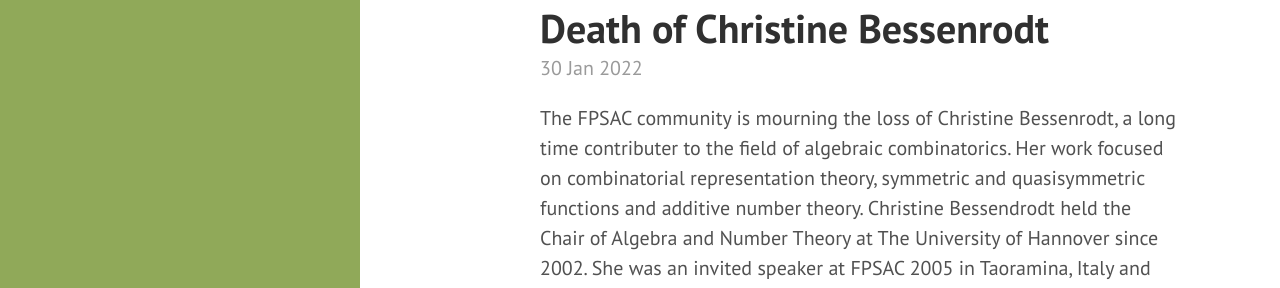
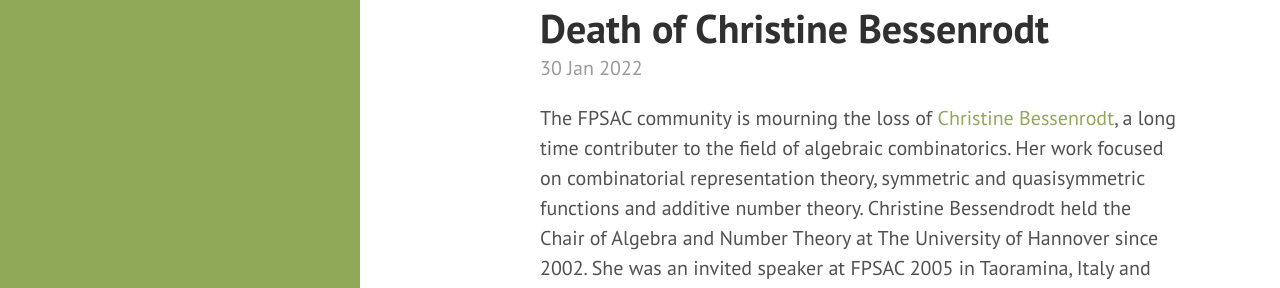
Before and after one commit to FPSAC/FPSAC.github.io, a Jekyll site: the page built from _posts/2022-01-30-christinebessenrodt.md, in a window 1280 px wide. Shown: the part 137-425 px from the top of the page. Built offline with Jekyll 4.4.1, drawn with Linux system fonts in a browser that asks for light colours; some of the changed lines change nothing that is shown; some of the changed text lies outside the part shown.

Commit message:
Update 2022-01-30-christinebessenrodt.md

```diff
--- a/_posts/2022-01-30-christinebessenrodt.md
+++ b/_posts/2022-01-30-christinebessenrodt.md
@@ -3,7 +3,8 @@ layout: post
 title: "Death of Christine Bessenrodt"
 ---
 
-The FPSAC community is mourning the loss of Christine Bessenrodt, a long time contributer to the field of algebraic
+The FPSAC community is mourning the loss of [Christine Bessenrodt](https://www.iazd.uni-hannover.de/de/bessenrodt/),
+a long time contributer to the field of algebraic
 combinatorics.  Her work focused on combinatorial representation theory, symmetric and quasisymmetric functions
 and additive number theory.
 Christine Bessendrodt held the Chair of Algebra and Number Theory at The University of Hannover since 2002.
```
